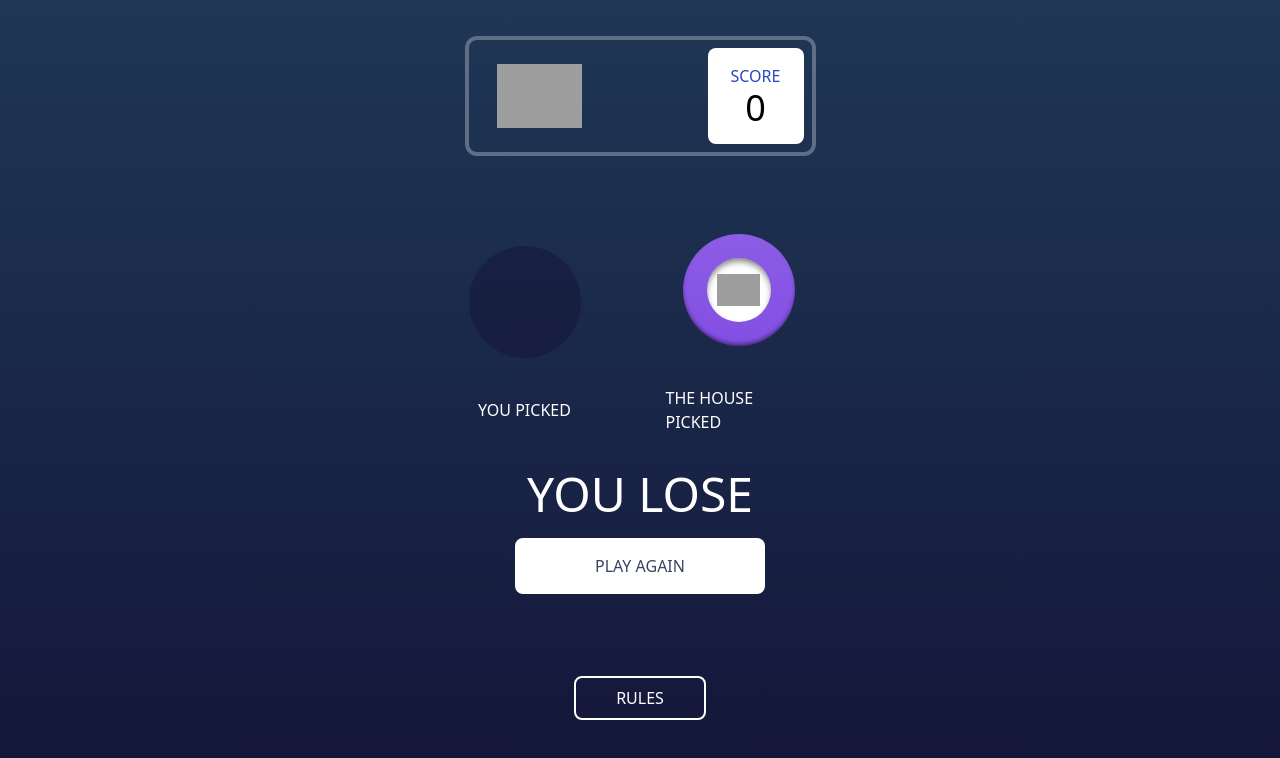
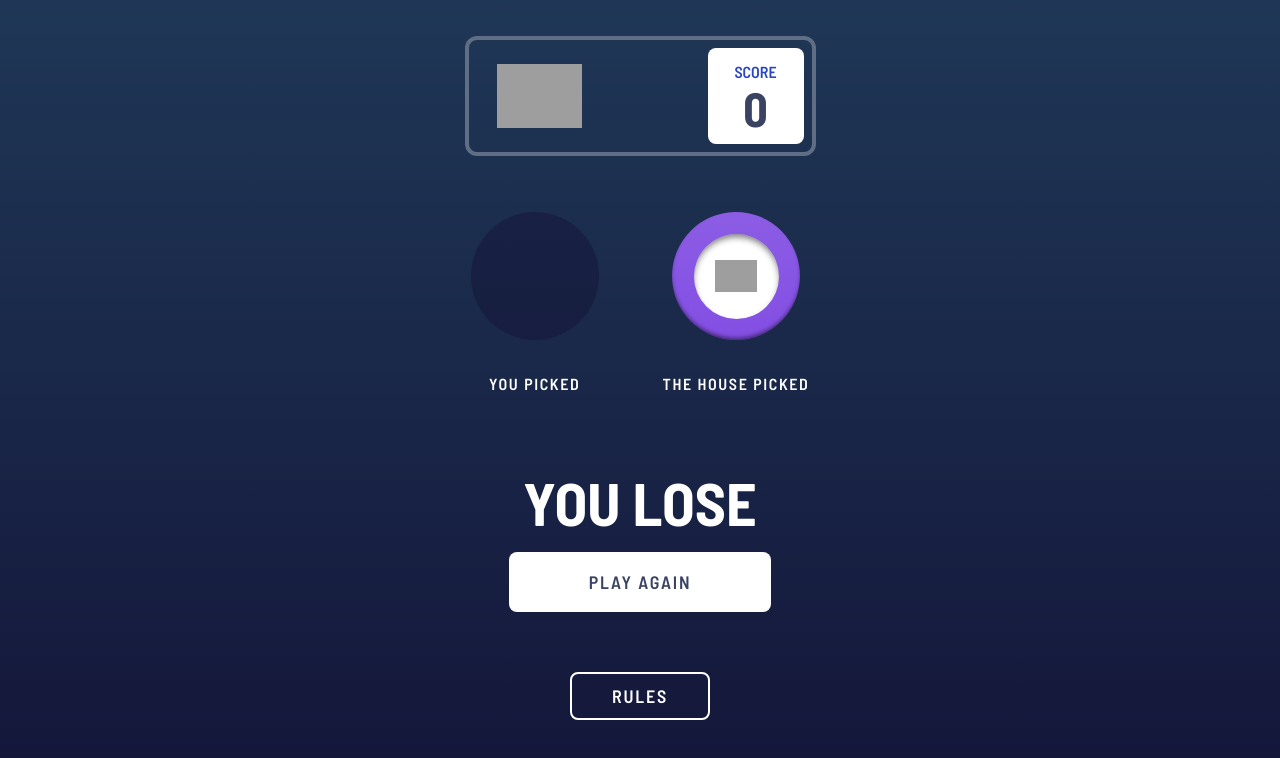
Before and after one commit to Efobi-Francis/RPS-Master, a React (Vite) app: page /play/1 in a window 1280 px wide. Shown: the top 758 px of the page. Built offline with nearby package versions, Linux system fonts and the light colour scheme; grey boxes are pictures that could not be loaded.

Commit message:
fixed font and gameplay component

```diff
--- a/src/components/GamePlay.jsx
+++ b/src/components/GamePlay.jsx
@@ -65,29 +65,34 @@ export default function GamePlay() {
     navigate('/')
   }
 
-  const btnPosition = `m-auto w-28 h-28`
-  const imgSize = `w-20 h-20`
+  const btnPosition = `m-auto w-32 h-32`
+  const imgBgSize = `w-[85px] h-[85px]`
+  const imgHeight = `h-12`
 
   return (
-    <div className='flex flex-col justify-between h-[45vh]'>
-      <div className='flex gap-[85px]'>
+    <div className='flex flex-col justify-between h-[50vh] font-Barlow'>
+      <div className='flex gap-16 tracking-widest'>
         <div className='flex flex-col items-center justify-center'>
-          <div className='w-28 h-28 rounded-full bg-[hsl(237,49%,15%)]/50 mb-10 relative flex'>
+          <div className='w-32 h-32 rounded-full bg-[hsl(237,49%,15%)]/50 mb-8 relative flex'>
 
             {/* dynamic content gets button chosen from select component using useParams*/}
             <Button type={userChoice}
               btnIcon={userChoice}
               btnPosition_Size={`${btnPosition}`}
+              imgbg_size={`${imgBgSize}`}
+              imgSize={`${imgHeight}`}
             />
           </div>
           <span>YOU PICKED</span>
         </div>
 
         <div className='flex flex-col items-center'>
-          <div className='w-28 h-28 rounded-full bg-[hsl(237,49%,15%)]/50 mb-10'>
+          <div className='w-32 h-32 rounded-full bg-[hsl(237,49%,15%)]/50 mb-8 relative flex'>
             <Button type={computerChoice}
               btnIcon={computerChoice}
               btnPosition_Size={`${btnPosition}`}
+              imgbg_size={`${imgBgSize}`}
+              imgSize={`${imgHeight}`}
             />
           </div>
           <span>THE HOUSE PICKED</span>
@@ -97,8 +102,8 @@ export default function GamePlay() {
       <div className='flex flex-col justify-center items-center text-center'>
         {result ? (
           <div>
-            <h1 className='text-5xl mb-5'>{result}</h1>
-            <button onClick={playAgain} className='bg-white text-[hsl(229,25%,31%)] rounded-lg py-4 px-20'>PLAY AGAIN</button>
+            <h1 className='text-6xl mb-5 font-bold'>{result}</h1>
+            <button onClick={playAgain} className='bg-white text-[hsl(229,25%,31%)] text-lg tracking-widest rounded-lg py-4 px-20'>PLAY AGAIN</button>
           </div>) : (<div>Thinking...</div>)}
       </div>
     </div>
--- a/src/components/ScoreBoard.jsx
+++ b/src/components/ScoreBoard.jsx
@@ -7,9 +7,9 @@ export default function ScoreBoard() {
   const { score } = useScore();
 
   return (
-    <div className='flex flex-col items-center justify-center'>
+    <div className='flex flex-col items-center justify-center font-Barlow'>
       <span className='text-[hsl(229,64%,46%)]'>SCORE</span>
-      <span className=' text-4xl text-black'>{score}</span>
+      <span className=' text-5xl text-[hsl(229,25%,31%)] font-bold'>{score}</span>
     </div>
   )
 }
--- a/src/components/buttons/index.jsx
+++ b/src/components/buttons/index.jsx
@@ -8,7 +8,7 @@ import iconLizard from '../../assets/images/icon-lizard.svg'
 import iconSpock from '../../assets/images/icon-spock.svg'
 
 export default function Button(props) {
-  const { type, btnIcon, btnPosition_Size, btnClick } = props;
+  const { type, btnIcon, btnPosition_Size, btnClick, imgSize, imgbg_size } = props;
 
   const btnStyle = `rounded-full flex justify-center items-center shadow-[inset_0_-3px_4px_-1px_rgba(0,0,0,0.5)] cursor-pointer`;
 
@@ -37,36 +37,36 @@ export default function Button(props) {
     switch(btnIcon) {
       case BUTTON_TYPES.SCISSORS:
         return (
-          <div className='bg-white rounded-full w-16 h-16 flex justify-center items-center shadow-[inset_0_4px_6px_-1px_rgba(0,0,0,0.5)]'>
-            <img src={iconScissors} alt="icon-scissors" className='h-8'/>
+          <div className={`bg-white rounded-full w-16 h-16 ${imgbg_size} flex justify-center items-center shadow-[inset_0_4px_6px_-1px_rgba(0,0,0,0.5)]`}>
+            <img src={iconScissors} alt="icon-scissors" className={`h-8 ${imgSize}`}/>
           </div>
         )
 
       case BUTTON_TYPES.PAPER:
         return (
-          <div className='bg-white rounded-full w-16 h-16 flex justify-center items-center shadow-[inset_0_4px_6px_-1px_rgba(0,0,0,0.5)]'>
-            <img src={iconPaper} alt="icon-paper" className='h-8'/>
+          <div className={`bg-white rounded-full w-16 h-16 ${imgbg_size} flex justify-center items-center shadow-[inset_0_4px_6px_-1px_rgba(0,0,0,0.5)]`}>
+            <img src={iconPaper} alt="icon-paper" className={`h-8 ${imgSize}`}/>
           </div>
         )
 
       case BUTTON_TYPES.ROCK:
         return (
-          <div className='bg-white rounded-full w-16 h-16 flex justify-center items-center shadow-[inset_0_4px_6px_-1px_rgba(0,0,0,0.5)]'>
-            <img src={iconRock} alt="icon-rock" className='h-8'/>
+          <div className={`bg-white rounded-full w-16 h-16 ${imgbg_size} flex justify-center items-center shadow-[inset_0_4px_6px_-1px_rgba(0,0,0,0.5)]`}>
+            <img src={iconRock} alt="icon-rock" className={`h-8 ${imgSize}`}/>
           </div>
         )
 
       case BUTTON_TYPES.LIZARD:
         return (
-          <div className='bg-white rounded-full w-16 h-16 flex justify-center items-center shadow-[inset_0_4px_6px_-1px_rgba(0,0,0,0.5)]'>
-            <img src={iconLizard} alt="icon-lizard" className='h-8'/>
+          <div className={`bg-white rounded-full w-16 h-16 ${imgbg_size} flex justify-center items-center shadow-[inset_0_4px_6px_-1px_rgba(0,0,0,0.5)]`}>
+            <img src={iconLizard} alt="icon-lizard" className={`h-8 ${imgSize}`}/>
           </div>
         )
 
       case BUTTON_TYPES.SPOCK:
         return (
-          <div className='bg-white rounded-full w-16 h-16 flex justify-center items-center shadow-[inset_0_4px_6px_-1px_rgba(0,0,0,0.5)]'>
-            <img src={iconSpock} alt="icon-spock" className='h-8'/>
+          <div className={`bg-white rounded-full w-16 h-16 ${imgbg_size} flex justify-center items-center shadow-[inset_0_4px_6px_-1px_rgba(0,0,0,0.5)]`}>
+            <img src={iconSpock} alt="icon-spock" className={`h-8 ${imgSize}`}/>
           </div>
         )
 
--- a/src/layouts/RootLayout.jsx
+++ b/src/layouts/RootLayout.jsx
@@ -31,11 +31,11 @@ export default function RootLayout() {
                     <Outlet/>
                 </main>
 
-                <footer className=' flex justify-center text-white pb-20'>
-                    <button onClick={handleClickOpen} className=' border-2 border-white py-2 px-10 rounded-lg'>RULES</button>
+                <footer className=' flex justify-center text-white pb-20 font-Barlow'>
+                    <button onClick={handleClickOpen} className=' border-2 border-white py-2 px-10 rounded-lg tracking-widest text-lg'>RULES</button>
                     {isClicked &&
                         (<div className='flex flex-col items-center justify-between h-screen w-full absolute top-0 bg-white pb-24'>
-                            <h1 className='text-[hsl(229,25%,31%)] text-4xl mt-20'>RULES</h1>
+                            <h1 className='text-[hsl(229,25%,31%)] text-4xl mt-20 font-bold'>RULES</h1>
                             <img src={imagerules} alt="image-rules-bonus" />
                             <button onClick={handleClickClose}>
                                 <img src={iconclose} alt="icon-close" />
--- a/tailwind.config.js
+++ b/tailwind.config.js
@@ -5,11 +5,14 @@ export default {
     "./src/**/*.{js,ts,jsx,tsx}",
   ],
   theme: {
+    fontFamily: {
+      'Barlow': ['Barlow Semi Condensed', 'system-ui']
+    },
     screens: {
       'sm': '375px',
       // => @media (min-width: 576px) { ... }
       'lg': '1366px',
-      // => @media (min-width: 1440px) { ... }
+      // => @media (min-width: 1366px) { ... }
     },
     container: {
       padding: {
```
